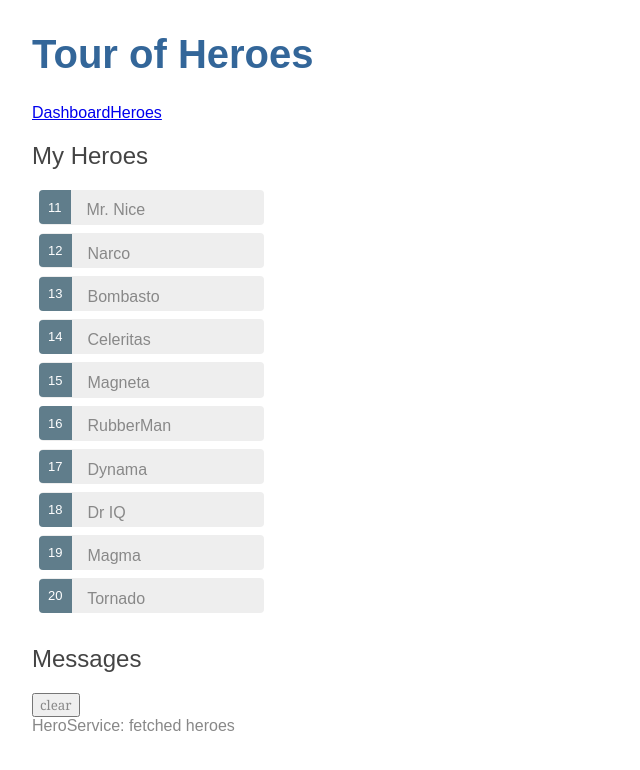
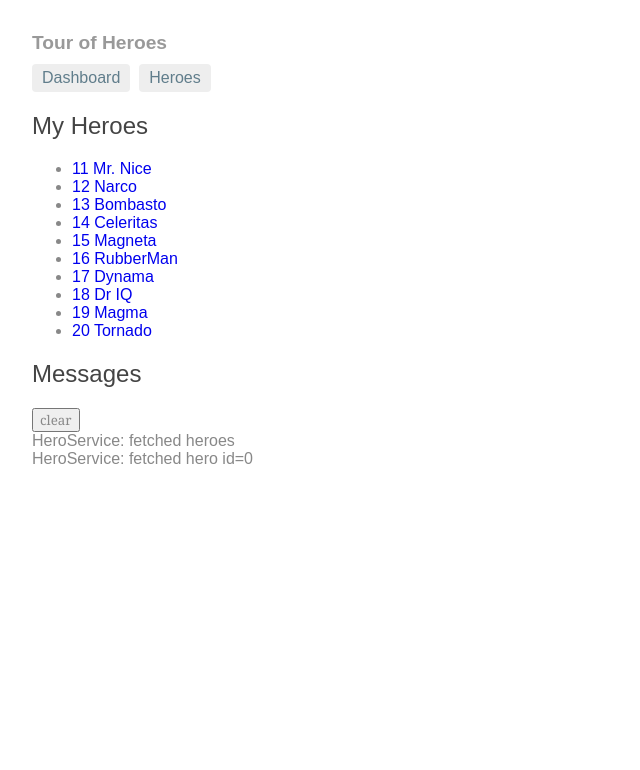
Before and after one commit to khakiout/angularjs-study, an Angular app: page /heroes in a window 1280 px wide. Shown: the top 770 px of the page, without its empty margins (0-640 px from the left). Built offline with nearby package versions, Linux system fonts and the light colour scheme.

Commit message:
added Routing (Tour of Heroes, Exercise 7)

```diff
--- a/src/app/app-routing/app-routing.module.ts
+++ b/src/app/app-routing/app-routing.module.ts
@@ -2,10 +2,12 @@ import { NgModule }             from '@angular/core';
 import { RouterModule, Routes } from '@angular/router';
 import { HeroesComponent }      from '../heroes/heroes.component';
 import { DashboardComponent }   from '../dashboard/dashboard.component';
+import { HeroDetailComponent }  from '../hero-detail/hero-detail.component';
 
 const routes: Routes = [
   { path: 'dashboard', component: DashboardComponent },
   { path: 'heroes', component: HeroesComponent },
+  { path: 'detail/:id', component: HeroDetailComponent },
   { path: '', redirectTo: '/dashboard', pathMatch: 'full' },
 ];
 
--- a/src/app/app.component.css
+++ b/src/app/app.component.css
@@ -0,0 +1,29 @@
+/* AppComponent's private CSS styles */
+h1 {
+    font-size: 1.2em;
+    color: #999;
+    margin-bottom: 0;
+  }
+  h2 {
+    font-size: 2em;
+    margin-top: 0;
+    padding-top: 0;
+  }
+  nav a {
+    padding: 5px 10px;
+    text-decoration: none;
+    margin-top: 10px;
+    display: inline-block;
+    background-color: #eee;
+    border-radius: 4px;
+  }
+  nav a:visited, a:link {
+    color: #607d8b;
+  }
+  nav a:hover {
+    color: #039be5;
+    background-color: #cfd8dc;
+  }
+  nav a.active {
+    color: #039be5;
+  }
--- a/src/app/app.component.html
+++ b/src/app/app.component.html
@@ -1,6 +1,6 @@
 <h1>{{title}}</h1>
 <nav>
-  <a routerLink="/dashboard">Dashboard</a>
+  <a routerLink="/dashboard">Dashboard</a>&nbsp;
   <a routerLink="/heroes">Heroes</a>
 </nav>
 <router-outlet></router-outlet>
--- a/src/app/dashboard/dashboard.component.html
+++ b/src/app/dashboard/dashboard.component.html
@@ -1,6 +1,7 @@
 <h3>Top Heroes</h3>
 <div class="grid grid-pad">
-  <a *ngFor="let hero of heroes" class="col-1-4">
+  <a *ngFor="let hero of heroes" class="col-1-4"
+    routerLink="/detail/{{hero.id}}">
     <div class="module hero">
       <h4>{{hero.name}}</h4>
     </div>
--- a/src/app/hero-detail/hero-detail.component.css
+++ b/src/app/hero-detail/hero-detail.component.css
@@ -0,0 +1,30 @@
+/* HeroDetailComponent's private CSS styles */
+label {
+    display: inline-block;
+    width: 3em;
+    margin: .5em 0;
+    color: #607D8B;
+    font-weight: bold;
+  }
+  input {
+    height: 2em;
+    font-size: 1em;
+    padding-left: .4em;
+  }
+  button {
+    margin-top: 20px;
+    font-family: Arial;
+    background-color: #eee;
+    border: none;
+    padding: 5px 10px;
+    border-radius: 4px;
+    cursor: pointer; cursor: hand;
+  }
+  button:hover {
+    background-color: #cfd8dc;
+  }
+  button:disabled {
+    background-color: #eee;
+    color: #ccc;
+    cursor: auto;
+  }
--- a/src/app/hero-detail/hero-detail.component.html
+++ b/src/app/hero-detail/hero-detail.component.html
@@ -8,4 +8,5 @@
     </label>
   </div>
 
+  <button (click)="goBack()">go back</button>
 </div>
--- a/src/app/hero-detail/hero-detail.component.ts
+++ b/src/app/hero-detail/hero-detail.component.ts
@@ -1,5 +1,9 @@
+import { ActivatedRoute } from '@angular/router';
+import { Location } from '@angular/common';
 import { Component, Input, OnInit } from '@angular/core';
 import { Hero } from '../hero';
+
+import { HeroService }  from '../hero.service';
 
 @Component({
   selector: 'app-hero-detail',
@@ -10,9 +14,24 @@ export class HeroDetailComponent implements OnInit {
 
   @Input() hero: Hero;
 
-  constructor() { }
+  constructor(
+    private route: ActivatedRoute,
+    private heroService: HeroService,
+    private location: Location
+  ) {}
 
-  ngOnInit() {
+  ngOnInit(): void {
+    this.getHero();
+  }
+
+  getHero(): void {
+    const id = +this.route.snapshot.paramMap.get('id');
+    this.heroService.getHero(id)
+      .subscribe(hero => this.hero = hero);
+  }
+
+  goBack(): void {
+    this.location.back();
   }
 
 }
--- a/src/app/hero.service.ts
+++ b/src/app/hero.service.ts
@@ -17,4 +17,11 @@ export class HeroService {
     this.messageService.add('HeroService: fetched heroes');
     return of(HEROES);
   }
+
+  getHero(id: number): Observable<Hero> {
+    // TODO: send the message _after_ fetching the hero
+    this.messageService.add(`HeroService: fetched hero id=${id}`);
+    return of(HEROES.find(hero => hero.id === id));
+  }
+
 }
--- a/src/app/heroes/heroes.component.css
+++ b/src/app/heroes/heroes.component.css
@@ -1,48 +1,62 @@
-/* HeroesComponent's private CSS styles */
-.selected {
-    background-color: #CFD8DC !important;
-    color: white;
+/* DashboardComponent's private CSS styles */
+[class*='col-'] {
+  float: left;
+  padding-right: 20px;
+  padding-bottom: 20px;
 }
-  .heroes {
-    margin: 0 0 2em 0;
-    list-style-type: none;
-    padding: 0;
-    width: 15em;
+[class*='col-']:last-of-type {
+  padding-right: 0;
 }
-  .heroes li {
+a {
+  text-decoration: none;
+}
+*, *:after, *:before {
+  -webkit-box-sizing: border-box;
+  -moz-box-sizing: border-box;
+  box-sizing: border-box;
+}
+h3 {
+  text-align: center; margin-bottom: 0;
+}
+h4 {
+  position: relative;
+}
+.grid {
+  margin: 0;
+}
+.col-1-4 {
+  width: 25%;
+}
+.module {
+  padding: 20px;
+  text-align: center;
+  color: #eee;
+  max-height: 120px;
+  min-width: 120px;
+  background-color: #607d8b;
+  border-radius: 2px;
+}
+.module:hover {
+  background-color: #eee;
   cursor: pointer;
-    position: relative;
-    left: 0;
-    background-color: #EEE;
-    margin: .5em;
-    padding: .3em 0;
-    height: 1.6em;
-    border-radius: 4px;
+  color: #607d8b;
 }
-  .heroes li.selected:hover {
-    background-color: #BBD8DC !important;
-    color: white;
+.grid-pad {
+  padding: 10px 0;
 }
-  .heroes li:hover {
-    color: #607D8B;
-    background-color: #DDD;
-    left: .1em;
+.grid-pad > [class*='col-']:last-of-type {
+  padding-right: 20px;
 }
-  .heroes .text {
-    position: relative;
-    top: -3px;
+@media (max-width: 600px) {
+  .module {
+    font-size: 10px;
+    max-height: 75px; }
 }
-  .heroes .badge {
-    display: inline-block;
-    font-size: small;
-    color: white;
-    padding: 0.8em 0.7em 0 0.7em;
-    background-color: #607D8B;
-    line-height: 1em;
-    position: relative;
-    left: -1px;
-    top: -4px;
-    height: 1.8em;
-    margin-right: .8em;
-    border-radius: 4px 0 0 4px;
+@media (max-width: 1024px) {
+  .grid {
+    margin: 0;
   }
+  .module {
+    min-width: 60px;
+  }
+}
--- a/src/app/heroes/heroes.component.html
+++ b/src/app/heroes/heroes.component.html
@@ -1,9 +1,9 @@
 <h2>My Heroes</h2>
 <ul class="heroes">
-  <li *ngFor="let hero of heroes"
-    (click)="onSelect(hero)"
-    [class.selected]="hero === selectedHero">
-    <span class="badge">{{hero.id}}</span> {{hero.name}}
+  <li *ngFor="let hero of heroes">
+    <a routerLink="/detail/{{hero.id}}">
+      <span class="badge">{{hero.id}}</span> {{hero.name}}
+    </a>
   </li>
 </ul>
 
--- a/src/app/heroes/heroes.component.ts
+++ b/src/app/heroes/heroes.component.ts
@@ -1,7 +1,6 @@
 import { Component, OnInit } from '@angular/core';
 import { Hero } from '../hero';
 import { HeroService } from '../hero.service';
-import { MessageService } from '../message.service';
 @Component({
   selector: 'app-heroes',
   templateUrl: './heroes.component.html',
@@ -10,17 +9,11 @@ import { MessageService } from '../message.service';
 export class HeroesComponent implements OnInit {
 
   heroes: Hero[];
-  selectedHero: Hero;
 
-  constructor(private heroService: HeroService, private messageService: MessageService) { }
+  constructor(private heroService: HeroService) { }
 
   ngOnInit() {
     this.getHeroes();
-  }
-
-  onSelect(hero: Hero): void {
-    this.selectedHero = hero;
-    this.messageService.add("Selected " + hero.name);
   }
 
   getHeroes(): void {
```
Also changed, not shown: src/app/dashboard/dashboard.component.css (indentation only). Lines whose indentation alone changed are shown as unchanged.
